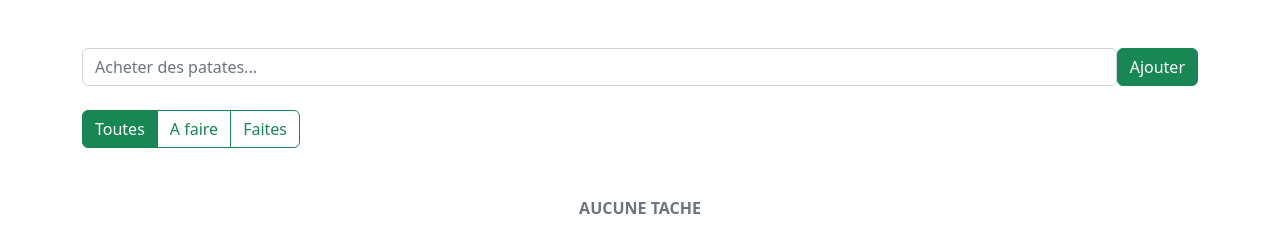
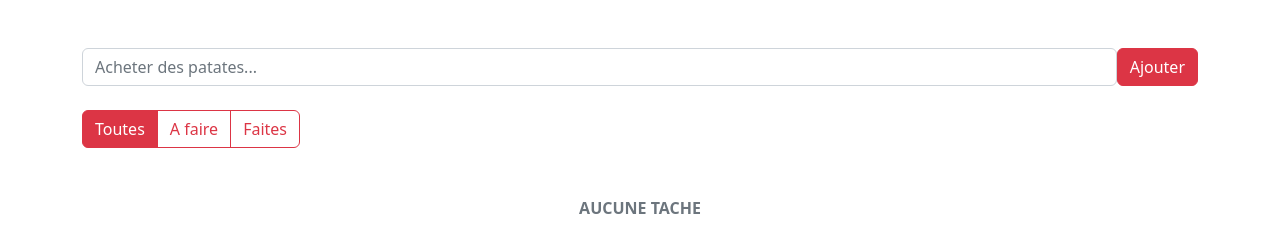
Before and after one commit to laetitiamaelle/todolist, a plain HTML site: page index.html in a window 1280 px wide. Drawn offline with nearby package versions, Linux system fonts and the light colour scheme.

Commit message:
Mise à jour depuis l'espace de travail FixBug

```diff
--- a/index.html
+++ b/index.html
@@ -14,14 +14,14 @@
 <section class="container pt-5" id="todolist">
         <form class="d-flex pb-4">
             <input required="" class="form-control" type="text" placeholder="Acheter des patates..." name="title" data-com.bitwarden.browser.user-edited="yes">
-            <button class="btn btn-success">Ajouter</button>
+            <button class="btn btn-danger">Ajouter</button>
         </form>
         <!-- <input type="text" class="form-control"> -->
         <main>
             <div class="btn-group mb-4" role="group">
-                <button type="button" class=" btn btn-outline-success active " data-filter="all">Toutes</button>
-                <button type="button" class=" btn btn-outline-success" data-filter="todo">A faire</button>
-                <button type="button" class=" btn btn-outline-success" data-filter="done">Faites</button>
+                <button type="button" class=" btn btn-outline-danger active " data-filter="all">Toutes</button>
+                <button type="button" class=" btn btn-outline-danger" data-filter="todo">A faire</button>
+                <button type="button" class=" btn btn-outline-danger" data-filter="done">Faites</button>
             </div>
 
             <ul class="list-group">
```
